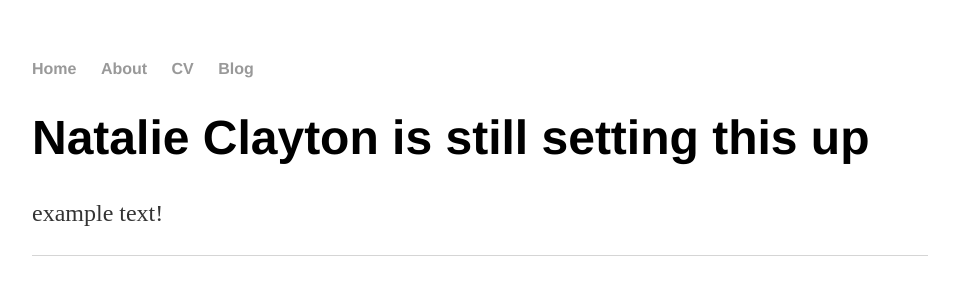
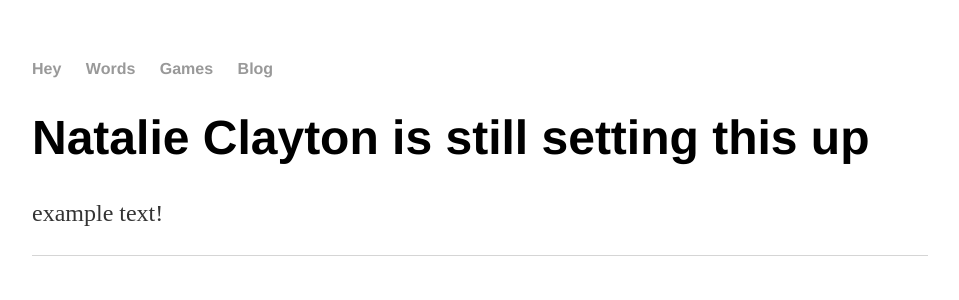
Before and after one commit to ScarletCatalie/ScarletCatalie.github.io, a Jekyll site: the page built from index.html, in a window 1280 px wide. Shown: the top 300 px of the page, without its empty margins (160-1119 px from the left). Built offline with Jekyll 4.4.1, drawn with Linux system fonts in a browser that asks for light colours.

Commit message:
Update default.html

```diff
--- a/_layouts/default.html
+++ b/_layouts/default.html
@@ -8,9 +8,9 @@
 		<body>
 			<nav>
 	    		<ul>
-	        		<li><a href="/">Home</a></li>
-		        	<li><a href="/about">About</a></li>
-	        		<li><a href="/cv">CV</a></li>
+	        		<li><a href="/">Hey</a></li>
+		        	<li><a href="/about">Words</a></li>
+	        		<li><a href="/cv">Games</a></li>
 	        		<li><a href="/blog">Blog</a></li>
 	    		</ul>
 			</nav>
```
